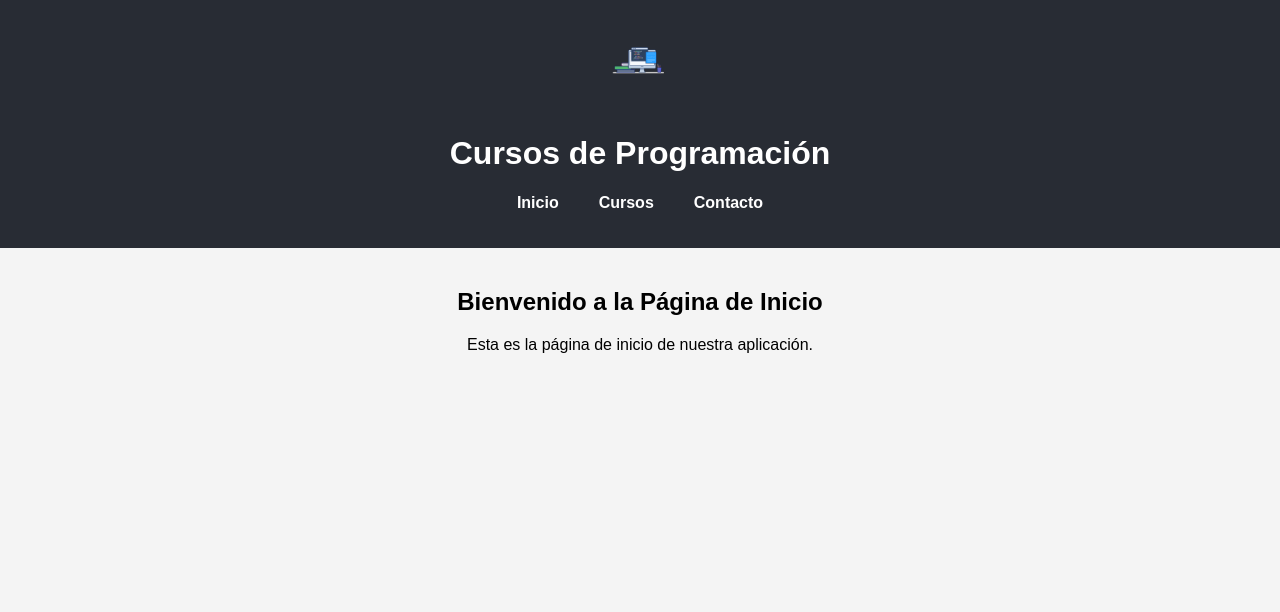
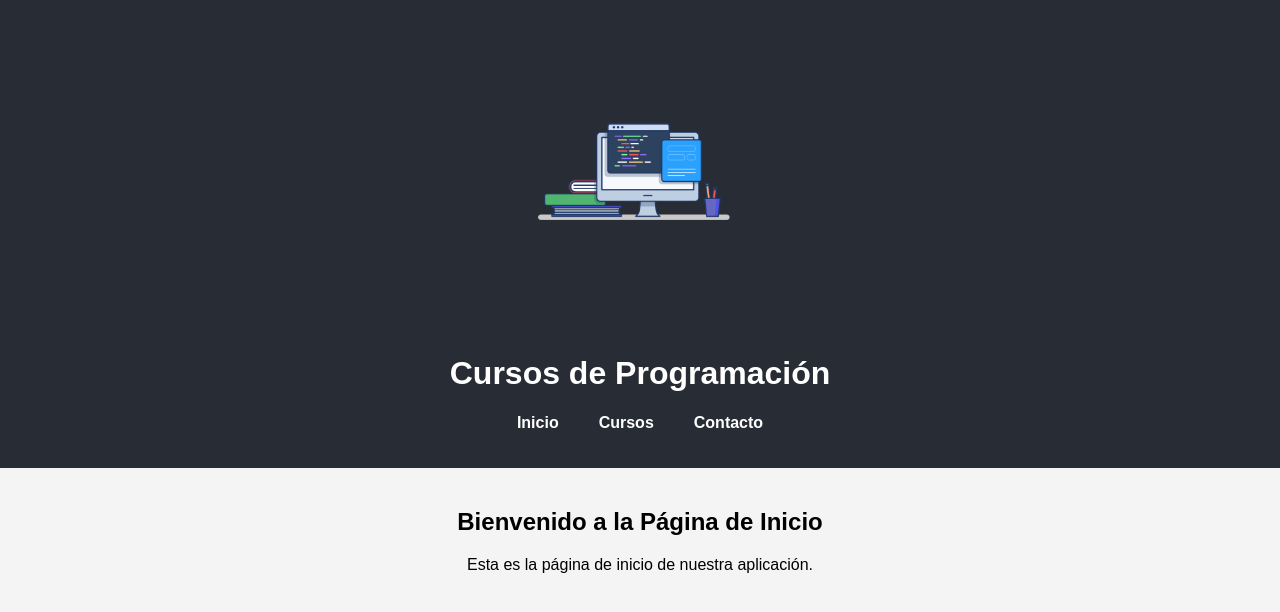
Before and after one commit to OrlandoBurgos34/appReact, a React (Create React App) app: page / in a window 1280 px wide. Shown: the top 612 px of the page. Built offline with nearby package versions, Linux system fonts and the light colour scheme.

Commit message:
coreccion de errores y listo para entrega

```diff
--- a/src/App.css
+++ b/src/App.css
@@ -18,7 +18,7 @@ body {
 }
 
 .App-logo {
-  height: 80px;
+  height: 300px;
   margin-bottom: 10px;
 }
 
```
Also changed, not shown: src/Contact.js (renamed from src/Contac.js), 1 other file (tests, documents, lock files or other folders).
